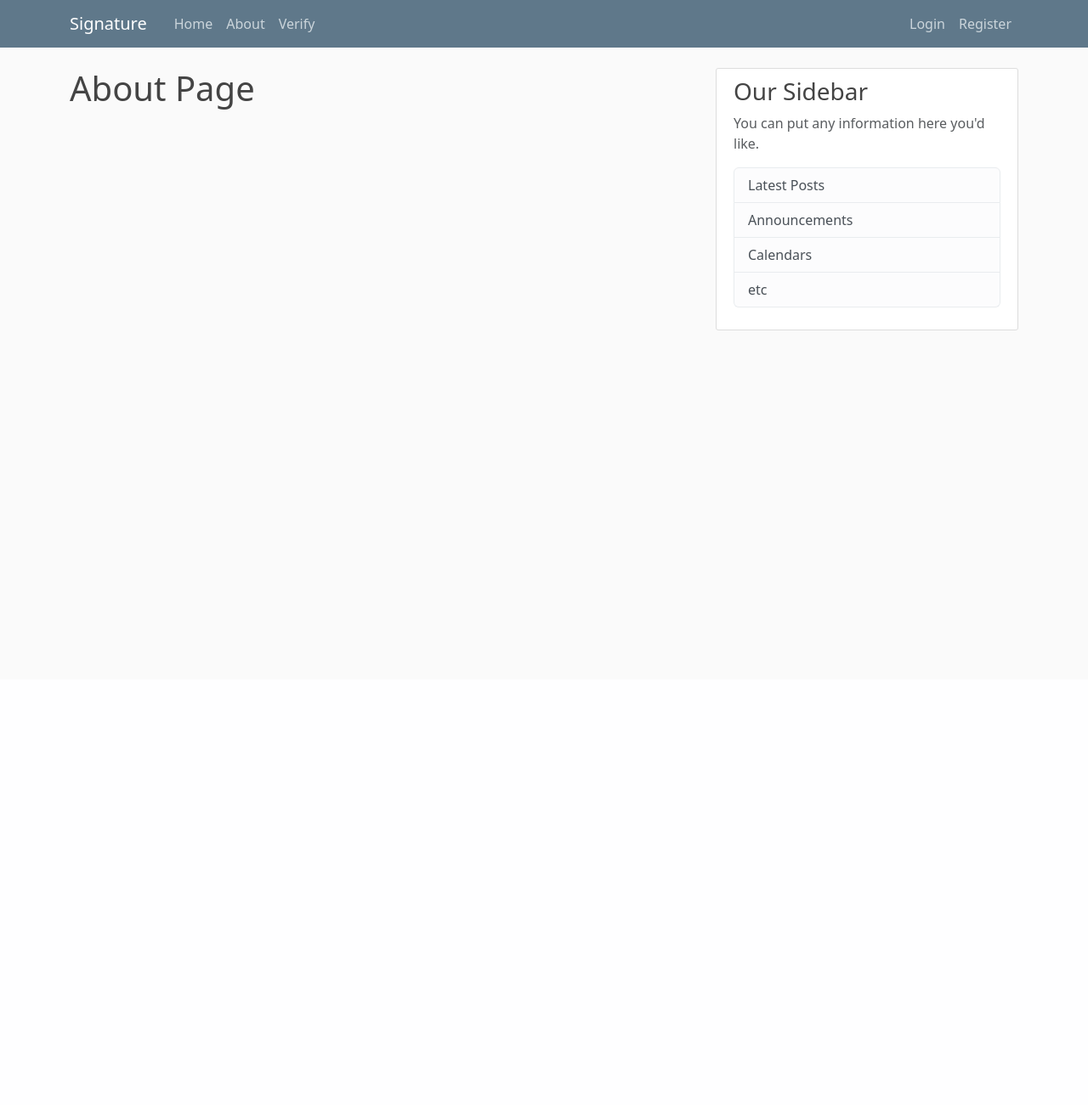
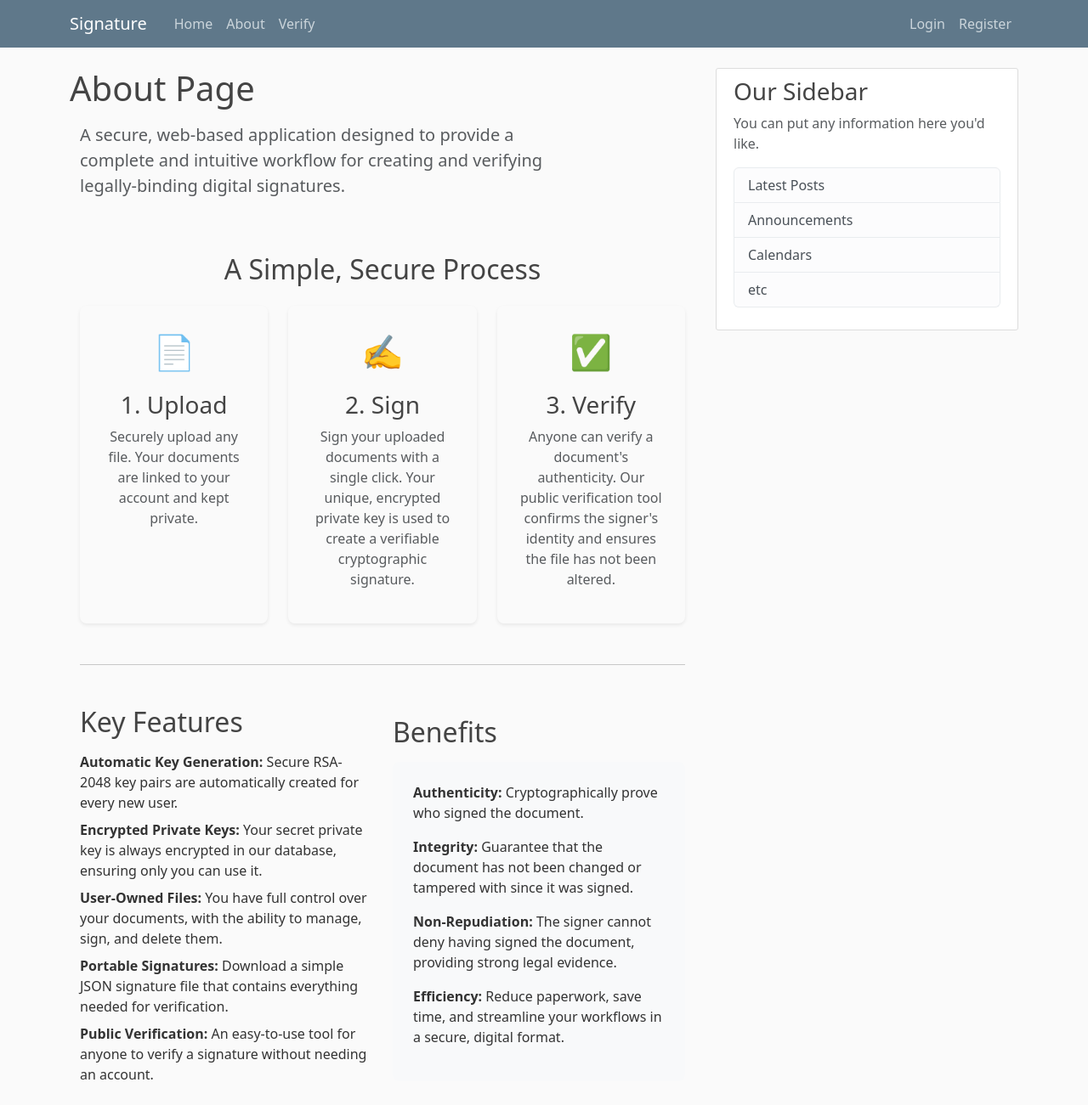
Before and after one commit to Soumik8114/digital_signature, a Django app: page /about/ in a window 1280 px wide. Shown: the whole page at 85% size. Before the commit the page ends 389 px from the top, so only its background shows below. Run offline with Django 5.2, Linux system fonts and the light colour scheme; some libraries are stand-ins or nearby versions.

```diff
--- a/core/templates/core/about.html
+++ b/core/templates/core/about.html
@@ -2,4 +2,63 @@
 {% load static %}
 {% block content %}
 <h1>About Page</h1>
+<div class="container my-3">
+
+    <div class="row justify-content-left  mb-5">
+        <div class="col-md-10">
+            <p class="lead text-muted">A secure, web-based application designed to provide a complete and intuitive workflow for creating and verifying legally-binding digital signatures.</p>
+        </div>
+    </div>
+
+    <div class="row text-center mb-5">
+        <h2 class="mb-4">A Simple, Secure Process</h2>
+        <div class="col-md-4">
+            <div class="p-4 shadow-sm rounded-3 h-100">
+                <div class="fs-1 mb-3">📄</div>
+                <h3>1. Upload</h3>
+                <p class="text-muted">Securely upload any file. Your documents are linked to your account and kept private.</p>
+            </div>
+        </div>
+        <div class="col-md-4">
+            <div class="p-4 shadow-sm rounded-3 h-100">
+                <div class="fs-1 mb-3">✍️</div>
+                <h3>2. Sign</h3>
+                <p class="text-muted">Sign your uploaded documents with a single click. Your unique, encrypted private key is used to create a verifiable cryptographic signature.</p>
+            </div>
+        </div>
+        <div class="col-md-4">
+            <div class="p-4 shadow-sm rounded-3 h-100">
+                <div class="fs-1 mb-3">✅</div>
+                <h3>3. Verify</h3>
+                <p class="text-muted">Anyone can verify a document's authenticity. Our public verification tool confirms the signer's identity and ensures the file has not been altered.</p>
+            </div>
+        </div>
+    </div>
+
+    <hr class="my-5">
+
+    <div class="row align-items-center">
+        <div class="col-md-6">
+            <h2>Key Features</h2>
+            <ul class="list-unstyled mt-3">
+                <li class="mb-2"><strong>Automatic Key Generation:</strong> Secure RSA-2048 key pairs are automatically created for every new user.</li>
+                <li class="mb-2"><strong>Encrypted Private Keys:</strong> Your secret private key is always encrypted in our database, ensuring only you can use it.</li>
+                <li class="mb-2"><strong>User-Owned Files:</strong> You have full control over your documents, with the ability to manage, sign, and delete them.</li>
+                <li class="mb-2"><strong>Portable Signatures:</strong> Download a simple JSON signature file that contains everything needed for verification.</li>
+                <li class="mb-2"><strong>Public Verification:</strong> An easy-to-use tool for anyone to verify a signature without needing an account.</li>
+            </ul>
+        </div>
+        <div class="col-md-6">
+            <h2>Benefits</h2>
+            <div class="p-4 bg-light rounded-3 mt-3">
+                <p><strong>Authenticity:</strong> Cryptographically prove who signed the document.</p>
+                <p><strong>Integrity:</strong> Guarantee that the document has not been changed or tampered with since it was signed.</p>
+                <p><strong>Non-Repudiation:</strong> The signer cannot deny having signed the document, providing strong legal evidence.</p>
+                <p><strong>Efficiency:</strong> Reduce paperwork, save time, and streamline your workflows in a secure, digital format.</p>
+            </div>
+        </div>
+    </div>
+
+</div>
+
 {% endblock content %}
--- a/core/templates/core/home.html
+++ b/core/templates/core/home.html
@@ -19,7 +19,7 @@
                     <button type="button" id="select-file-btn" class="btn" style="background-color: rgba(128, 128, 128, 0.114);">Select file</button>
                 </div>
 
-                <input type="file" id="file-input" name="uploaded_file" style="display: none;">
+                <input type="file" id="file-input" name="uploaded_files" style="display: none;" multiple>
             </div>
 
             <p class="max-file-size">Max file size: 256MB</p>
--- a/core/views.py
+++ b/core/views.py
@@ -7,6 +7,7 @@ from django.contrib import messages
 from django.http import HttpResponse
 from .models import UploadedFile,UserKeyPair
 from .utils import sign_message, decrypt_key,verify_signature
+from .forms import MultipleFileUploadForm
 from django.contrib.auth.models import User
 from django.views.generic import ListView
 from django.contrib.auth.mixins import LoginRequiredMixin
@@ -20,13 +21,31 @@ def about(request):
 @login_required
 def upload_view(request):
     if request.method == 'POST':
-        uploaded_file = request.FILES.get('uploaded_file')
-        if uploaded_file:
-            new_file = UploadedFile(uploaded_file=uploaded_file, owner=request.user)
-            new_file.save()
+        form = MultipleFileUploadForm(request.POST, request.FILES)
+        uploaded_files = request.FILES.getlist('uploaded_files')  # Match the input name in the HTML
 
-            messages.success(request, f"Successfully uploaded '{new_file}'.")
+        if len(uploaded_files) > 5:
+            messages.error(request, "You can upload a maximum of 5 files at a time.")
+            return redirect('sign-home')
+
+        if uploaded_files and form.is_valid():  # Ensure files are provided and the form is valid
+            files_saved_count = 0
+            for file in uploaded_files:
+                new_file = UploadedFile(
+                    owner=request.user,
+                    uploaded_file=file
+                )
+                new_file.save()
+                files_saved_count += 1
+
+            if files_saved_count > 0:
+                messages.success(request, f"{files_saved_count} file(s) uploaded successfully.")
+
             return redirect('user_file_list')
+
+        else:
+            messages.error(request, "The form was not valid or no files were provided. Please try again.")
+            return redirect('sign-home')
 
     return redirect('sign-home')
 
@@ -36,7 +55,20 @@ class UserFileListView(LoginRequiredMixin, ListView):
     context_object_name = 'files'
 
     def get_queryset(self):
-        return UploadedFile.objects.filter(owner=self.request.user)
+        # Fetch all files for the logged-in user
+        files = UploadedFile.objects.filter(owner=self.request.user)
+
+        # Mark files as "new" if they were uploaded in the last 5 minutes
+        from datetime import timedelta
+        from django.utils.timezone import now
+        recent_threshold = now() - timedelta(minutes=5)
+        for file in files:
+            file.is_new = file.upload_date >= recent_threshold
+
+        # Sort files: new files first, then by upload date (descending)
+        sorted_files = sorted(files, key=lambda f: (f.is_new, f.upload_date), reverse=True)
+
+        return sorted_files
 
 @login_required
 def sign_file_view(request):
--- a/users/views.py
+++ b/users/views.py
@@ -26,7 +26,6 @@ def profile(request):
                                  instance=request.user.profile)
         old_image = request.user.profile.image
         if u_form.is_valid() and p_form.is_valid():
-            # Check if a new image is being uploaded
             if 'image' in request.FILES:
                 if old_image and os.path.basename(old_image.name) != "default.jpg":
                     old_image_path = old_image.path
```
Also changed, not shown: core/forms.py (added, +29 -0 lines), core/static/core/preview.js (+119 -32 lines), core/static/core/style.css (+62 -0 lines), core/templates/core/user_file_list.html (+22 -2 lines), core/static/core/favicon.png (added).
